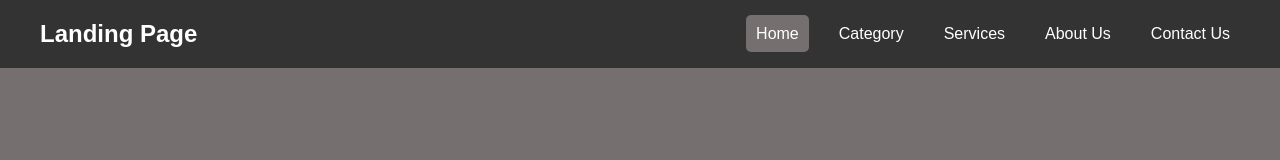
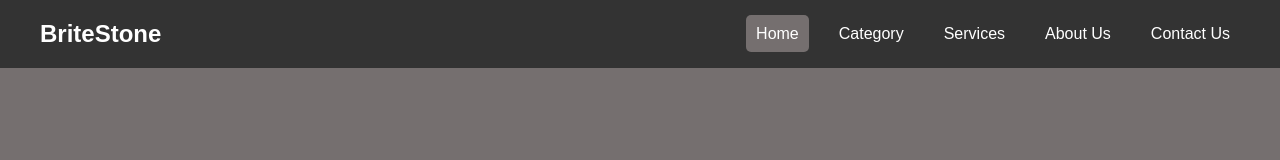
Before and after one commit to Ashrith012/TechnoHacks, a plain HTML site: page Landing page/index.html in a window 1280 px wide. Shown: the top 160 px of the page. Drawn offline with nearby package versions, Linux system fonts and the light colour scheme.

Commit message:
updated main page

```diff
--- a/Landing page/index.html
+++ b/Landing page/index.html
@@ -5,14 +5,14 @@
     <meta name="viewport" content="width=device-width, initial-scale=1.0">
     <script src="https://kit.fontawesome.com/ac42c3b1f7.js" crossorigin="anonymous"></script>
     <script src="https://stackpath.bootstrapcdn.com/bootstrap/4.5.2/js/bootstrap.min.js" integrity="sha384-B4gt1jrGC7Jh4AgTPSdUtOBvfO8shuf57BaghqFfPlYxofvL8/KUEfYiJOMMV+rV" crossorigin="anonymous"></script>
-    <title>Document</title>
+    <title>BriteStone</title>
     <link href="index.css" rel="stylesheet"/>
 </head>
 <body>
     <header id="header">
         <div class="container-fluid">
             <a href="index.html" class="logo d-flex align-items-center">
-                <h1 class="sitename">Landing Page</h1>
+                <h1 class="sitename">BriteStone</h1>
             </a>
             <nav id="navmenu" class="navmenu">
                 <ul>
```
